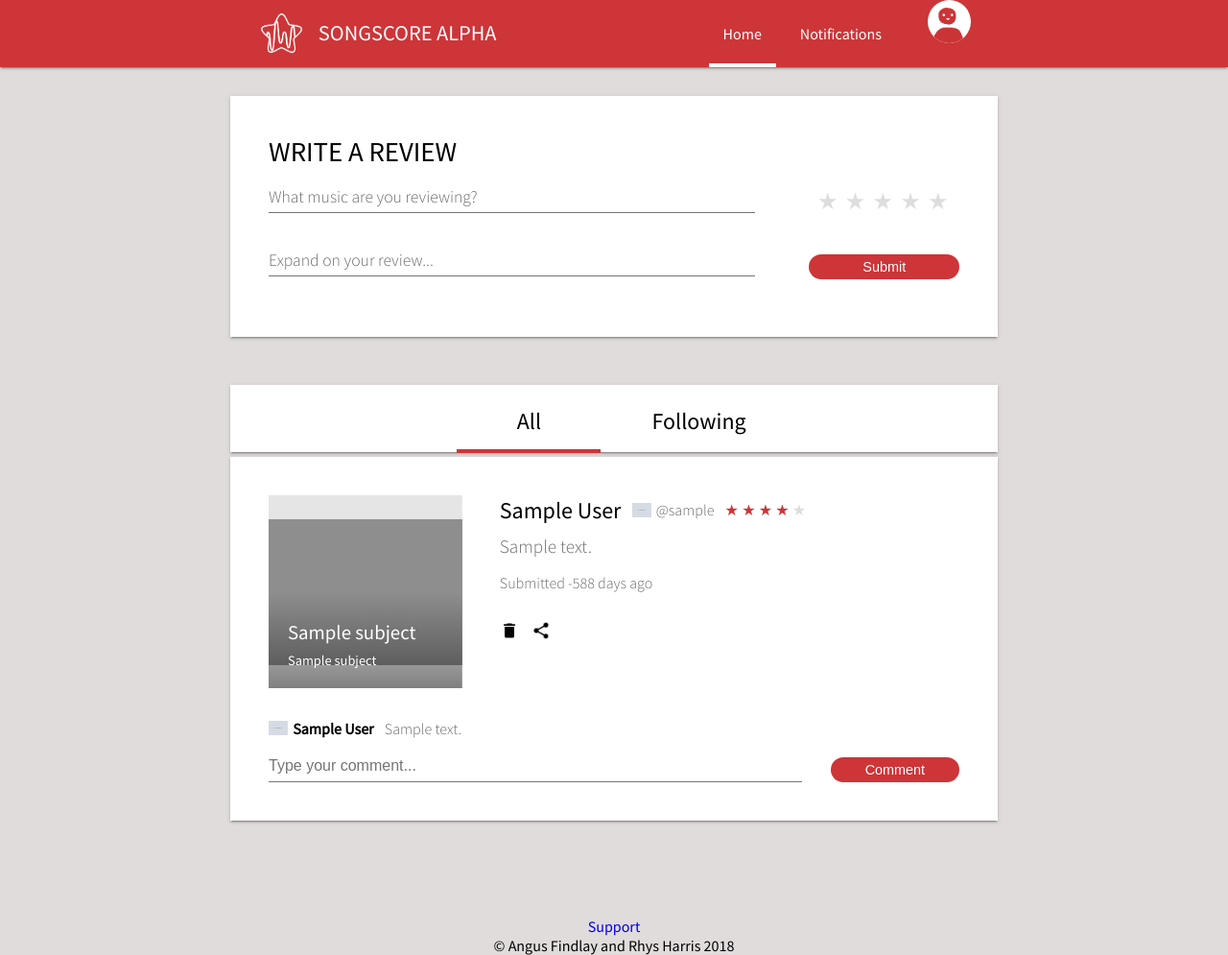
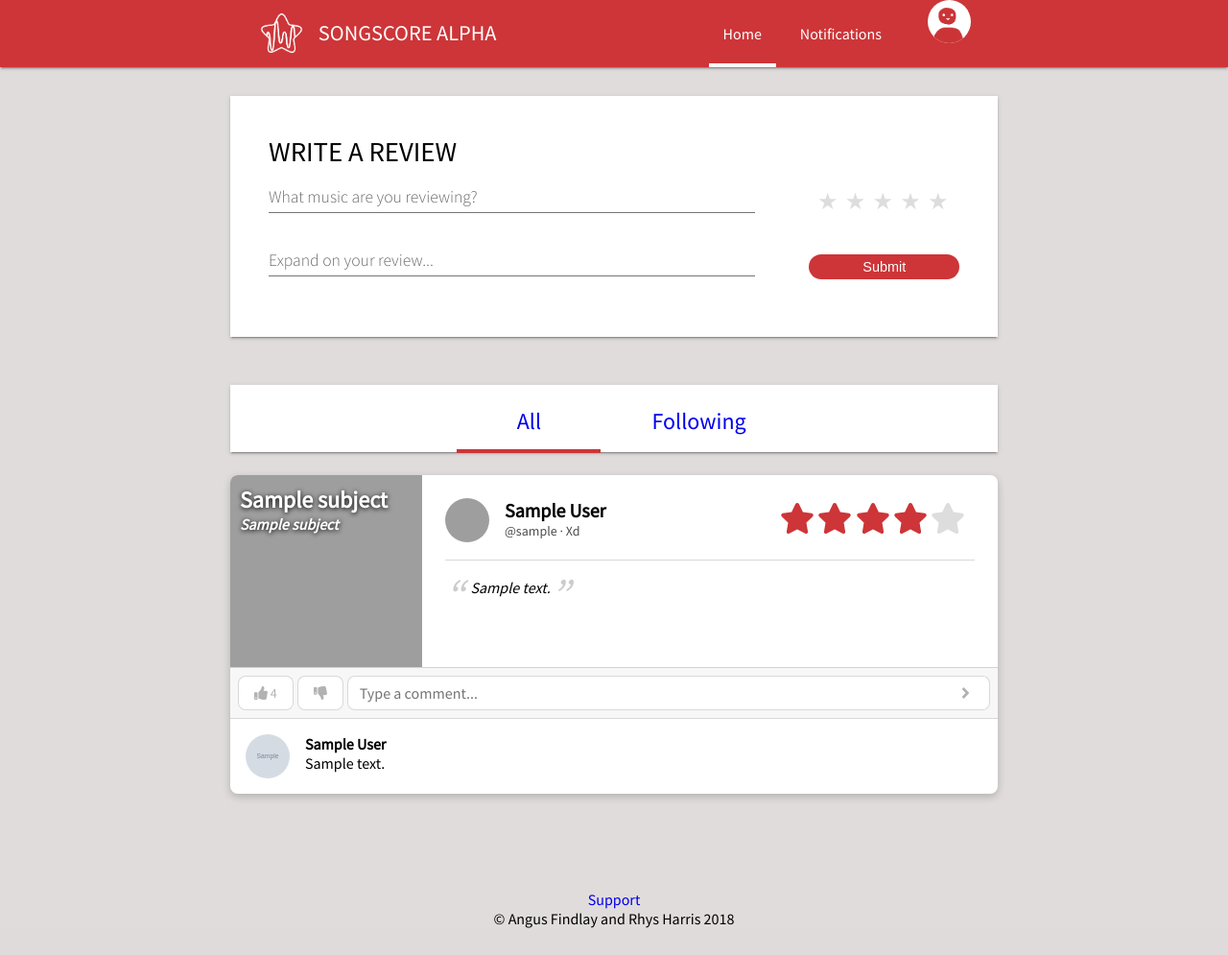
Before and after one commit to angusjf/songscore, a Flask app: page /feed/all in a window 1280 px wide. Shown: the whole page at 96% size. After the commit the page ends 967 px from the top, so only its background shows below. Run offline with Flask 2, Linux system fonts and the light colour scheme; the visitor is signed in with stand-in values (Sample User, id 1); tables that the repository leaves empty hold one stand-in row (values such as "Sample post"); grey boxes marked "Sample" are stand-in pictures; parts of the project's set-up code (start-up, migrations or seed data) failed here and were passed over; some libraries are stand-ins or nearby versions; grey boxes are pictures that could not be loaded.

Commit message:
styles refresh of the review box, broke timestamps

```diff
--- a/songscore/static/stylesheet.css
+++ b/songscore/static/stylesheet.css
@@ -707,11 +707,6 @@ input:focus ~ .highlight {
     /*font-size: 220%; (example bad animation)*/
 }
 
-.review {
-  display: flex;
-  margin: 5px 0;
-}
-
 .review-content {
   /*flex-direction: row;
   display: flex;*/
@@ -855,24 +850,6 @@ input:focus ~ .highlight {
   background-image: url("images/share.png");
 }
 
-.comment:nth-child(1) {
-  margin-top: 25px;
-}
-.comment {
-  margin: 10px 0;
-}
-.comment * {
-  display: inline-block;
-  vertical-align: bottom;
-}
-.comment .text-group {
-  width: auto;
-  margin: 0;
-}
-.comment .name {
-  font-size: 1em;
-  font-weight: bold;
-}
 .login-form .text-group, .register-right .text-group {
   width: 100%;
 }
@@ -882,15 +859,6 @@ input:focus ~ .highlight {
   display: block;
 }
 
-.name {
-  font-size: 1.5em;
-  color: black;
-}
-
-.subjectname {
-  font-weight: 400;
-  margin-top: 7px;
-}
 
 .top-group .rating {
   display: inline-block;
@@ -1194,6 +1162,7 @@ input:focus ~ .highlight {
     margin: 10px 0;
   }
 }
+
 @media screen and (max-width: 950px) {
   .register-content-inner {
     margin: 0 auto;
@@ -1245,6 +1214,7 @@ input:focus ~ .highlight {
   .register-left li {
     font-size: 1.3em;
     padding-left: 3em;
+  }
 }
 
 @media screen and (max-width: 360px) { /*makes songscore alpha text disapear*/
@@ -1256,3 +1226,175 @@ input:focus ~ .highlight {
     display: none;
   }
 }
+
+/*
+ *
+ * PASTING IN MY NEW CSS HERE
+ *
+ */
+
+.card {
+	max-width: 800px; /*would have wanted 700px but rhys */
+	min-width: 630px;
+	box-shadow: 0 3px 8px rgba(0,0,0,0.2);
+	background: white;
+	border-radius: 8px;
+	word-break: break-word; /* TODO */
+	margin-top: 24px;
+	margin-bottom: 24px;
+}
+
+/* CONTENT */
+
+.content {
+	display: flex;
+}
+	/* SUBJECT */
+
+	.subject {
+		color: white;
+		height: 180px;
+		width: 180px;
+		padding: 10px 10px;
+		background-size: cover;
+		border-radius: 8px 0px 0px 0px;
+		flex-shrink: 0;
+		font-weight: bold;
+		text-shadow: 0px 1px 5px rgba(0,0,0);
+		font-size: 24px;
+		background-color: rgba(0,0,0,0.15);
+	}
+	.subject .artist { font-size: 16px; font-style: italic; }
+
+	/* REVIEW */
+
+	.review {
+		padding: 24px;
+		flex-grow: 2;
+	}
+	.review .top {
+		display: flex;
+		border: 0px;
+		border-bottom: 1px solid rgba(0,0,0,0.15);
+		margin-bottom: 18px;
+		padding-bottom: 18px;
+	}
+	.review .top > img {
+		width: 46px;
+		height: 46px;
+		border-radius: 26px;
+		margin-right: 16px;
+	}
+	.review .names .name {
+		font-weight: bold;
+		font-size: 20px;
+	}
+	.review .names .username {
+		font-size: 14px;
+		color: rgba(0,0,0,0.7);
+	}
+	.stars {
+		margin: 0 10px;
+		margin-left: auto;
+		padding-top: 5px;
+	}
+	.stars label { height: 32px; width: 32px; font-size: 32px; }
+
+	.review .text {
+		font-size: 16px;
+		quotes: "\201C""\201D""\2018""\2019";
+		font-style: italic;
+	}
+	.review .text:before {
+		content: open-quote;
+		font-size: 46px;
+		line-height: 0.1em;
+		margin-right: 0.15em;
+		vertical-align: -0.4em;
+		color: rgba(0,0,0,0.2);
+	}
+	.review .text:after {
+		content: close-quote;
+		font-size: 46px;
+		line-height: 0.1em;
+		margin-right: 0.25em;
+		vertical-align: -0.4em;
+		color: rgba(0,0,0,0.2);
+	}
+
+/* SOCIAL */
+
+.social {
+	display: flex;
+	padding: 8px;
+	background-color: rgba(0,0,0,0.03);
+	border-top: 1px solid rgba(0,0,0,0.15);
+}
+	.social button {
+		font-family: inherit;
+		font-size: 18px;
+		color: rgba(0,0,0,0.3);
+		border: 0px;
+		margin-right: 4px;
+		padding: 8px 16px;
+		background-color: white;
+	}
+	.social > button {
+		border: 1px solid rgba(0,0,0,0.15);
+		color: rgba(0,0,0,0.3);
+		font-size: 14px;
+		padding: 0px 16px;
+		border-radius: 8px;
+	}
+	.social .new-comment {
+		flex-grow: 2;
+		display: flex;
+		border: 1px solid rgba(0,0,0,0.15);
+		border-radius: 8px;
+		background: white;
+	}
+	.new-comment input {
+		background: none;
+		border: 0px;
+		padding-left: 12px;
+		flex-grow: 2;
+		font-family: inherit;
+		font-size: inherit;
+	}
+	.new-comment .comment {
+		flex-grow: 2;
+		font-family: inherit;
+		font-size: inherit;
+	}
+	.bottom .social .new-comment button {
+		background: none;
+		margin-right: 0px;
+		padding-right: 12px;
+	}
+/* COMMENTS */
+
+.comment {
+	padding: 16px;
+	min-height: 46px;
+	border-top: 1px solid rgba(0,0,0,0.15);
+	display: flex;
+}
+.comment:first-child { border-top: 0px; }
+.comment img {
+	width: 46px;
+	height: 46px;
+	border-radius: 26px;
+	margin-right: 16px;
+	flex-grow: 0;
+}
+.comment .name {
+	flex-grow: 2;
+	font-weight: bold;
+	color: black;
+}
+
+/*
+ *
+ * END OF ANGUS'S REVIEW CARD CSS
+ *
+ */
--- a/songscore/templates/includes/_comment.html
+++ b/songscore/templates/includes/_comment.html
@@ -1,11 +1,9 @@
 <div class="comment">
-	<div class="top-group">
-		<a href='/user/{{ comment["username"] }}'>
-			<img class='userPicture' src='{{ comment.user.picture }}'>
-			<div class='name'>{{ comment.user.name }}</div>
+	<img src="{{ comment.user.picture }}"></img>
+	<div class="">
+		<a href='/user/{{ comment.user.username }}'>
+			<div class="name">{{ comment.user.name }}</div>
 		</a>
-	</div>
-	<div class="text-group">
-		<div class='light-text'>{{ comment.text }}</div>
+		<div class="text">{{ comment.text }}</div>
 	</div>
 </div>
--- a/songscore/templates/includes/_review.html
+++ b/songscore/templates/includes/_review.html
@@ -1,34 +1,42 @@
-<div class='review section shadow-1'>
-	<div class="section-content review-content">
-		<div class='subject-group'>
-				<div class='subject-picture' style="background-image: linear-gradient(rgba(0, 0, 0, 0.1),rgba(0, 0, 0, 0.1), rgba(0, 0, 0, 0.5)), url({{ review.subject.art}});">
-					<p>{{ review.subject.name}}</p>
-					<p>{{ review.subject.artist_name}}</p>
+<div class="card">
+	<div class="content">
+		<div class="subject" style="background-image: url('{{ review.subject.art }}')">
+			<div>{{ review.subject.name }}</div>
+			<div class="artist">{{ review.subject.artist_name }}</div>
 		</div>
+		<div class="review">
+			<div class='top'>
+				<img src="{{ review.user.picture }})"></img>
+				<div class="names">
+					<div class="name">{{ review.user.name }}</div>
+					<div class="username">{{ "@" + review.user.username }} · Xd</div>
 				</div>
-
-		<div class="review-right">
-			<div class="top-group">
-				<a href='/user/{{ review.user.username }}'>
-					<p class='Name'>{{ review.user.name }}</p>
-					<img class='userPicture' src='{{ review.user.picture }}' style="">
-					<p class='light-text userName'>{{ "@" + review.user.username }}</p>
-				</a>
-				<div class="static-rating">
+				<div class="stars">
 				{% for i in range(5) %}
-							<script>console.log("Number of stars " + {{ review.stars }} + ", i=" + {{ i }});</script>
 					{% if i < review.stars %}
-								<label style="color:#cd3538"></label>
+						<label style="color:#cd3538"><i class="fas fa-star"></i></label>
 					{% else %}
-							<label style="color:#ddd"></label>
+						<label style="color:#ddd"><i class="fas fa-star"></i></label>
 					{% endif %}
             			{% endfor %}
 				</div>
 			</div>
+			<div class="text">{{ review.text }}</div>
+		</div>
+	</div>
+	<div class="social">
+		<button class='like'><i class="fas fa-thumbs-up"></i> 4</button>
+		<button class='dislike'><i class="fas fa-thumbs-down"></i></button>
+		<div class="new-comment">
+			<input placeholder='Type a comment...'></input>
+			<button class='submit'><i class="fas fa-angle-right"></i></button>
+		</div>
+	</div>
+	{% for comment in review.comments %}
+		{% include 'includes/_comment.html' %}
+	{% endfor %}
+{#
 			{% set timesince = currenttime - review.datetime %}
-			<div class="text-group">
-				<p class="review-text light-text">{{ review.text }}</p>
-
 				{% if timesince.days == 0 %}
 					{% set timesince = timesince.seconds %}
 					{% if timesince > 3600 %}
@@ -51,44 +59,5 @@
 				{% else %}
 				<p class="light-text date">Submitted {{ timesince.days }} days ago</p>
 				{% endif %}
-
+#}
 </div>
-			<div class="interact">
-			{% if review.user_id != session["user_id"] %}
-				<form action="/like" method="post">
-					<input type="hidden" name="review_id" value="{{review.id}}"></input>
-					<input class="like-button" type="submit" value=""></input>
-				</form>
-				<form action="/dislike" method="post">
-					<input type="hidden" name="review_id" value="{{review.id}}"></input>
-					<input class="dislike-button" type="submit" value=""></input>
-				</form>
-			{% else %}
-				<form action="/delete" method="post">
-					<input type="hidden" name="review_id" value="{{review.id}}"></input>
-					<input class="delete-button" type="submit" value=""></input>
-				</form>
-			{% endif %}
-			<form action="/share" method="post">
-				<input type="hidden" name="review_id" value="{{review.id}}"></input>
-				<input class="share-button" type="submit" value=""></input>
-			</form>
-			</div>
-		</div>
-		<div>
-		{% for comment in review.comments %}
-		{% include 'includes/_comment.html' %}
-		{% endfor %}
-		</div>
-		<form class="comment-form inline-form" id="" action="/comment" method="post">
-			<input name="review_id" hidden value="{{ review.id }}">
-			<div class="form-group text-group ">
-				<input id="subject-input" class="light-text text-input" name="text" placeholder="Type your comment..." type="text"/>
-				<span class="highlight"></span>
-				<span class="bar"></span>
-				<div id="subject-results"></div>
-			</div>
-			<input class="submit button form-group" type="submit" value="Comment"/>
-		</form>
-	</div>
-</div>
--- a/songscore/templates/layout.html
+++ b/songscore/templates/layout.html
@@ -4,6 +4,7 @@
 		<link rel="shortcut icon" type="image/png" href="static/images/icons/favicon.png">
 		<link rel="icon" sizes="192x192" href="static/images/icons/favicon.png">
 		<link rel="apple-touch-icon" href="static/images/icons/favicon.png">
+		<script defer src="https://use.fontawesome.com/releases/v5.1.0/js/all.js" integrity="sha384-3LK/3kTpDE/Pkp8gTNp2gR/2gOiwQ6QaO7Td0zV76UFJVhqLl4Vl3KL1We6q6wR9" crossorigin="anonymous"></script>
 
 		<meta charset="utf-8">
 		<title>{% block title %}{% block pagename %}{% endblock %} - SongScore{% endblock %}</title>
```
Lines whose indentation alone changed are shown as unchanged.
